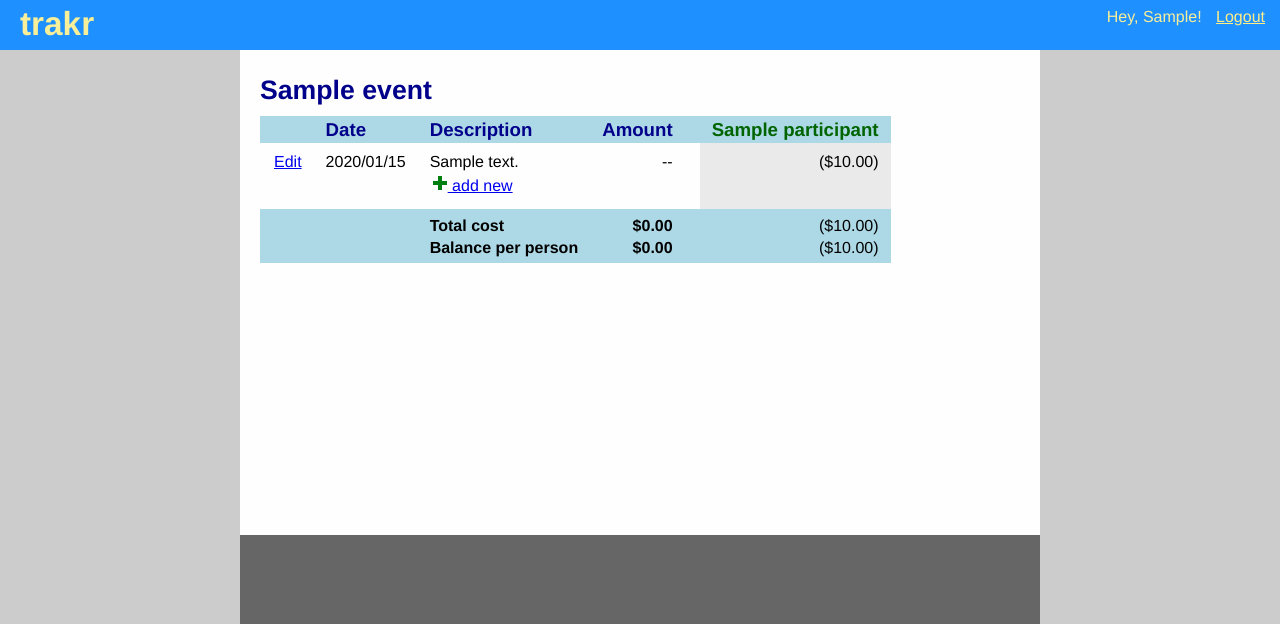
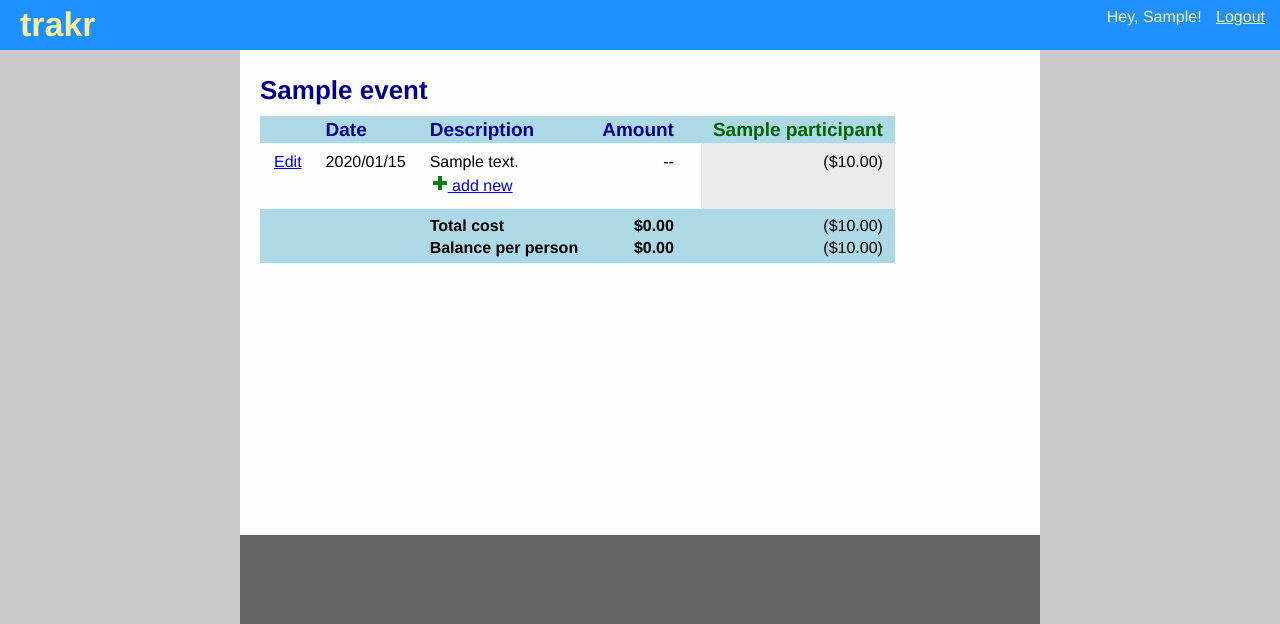
Before and after one commit to paulkore/moneytracker, a Django app: a page that uses moneytracker/templates/base.html in a window 1280 px wide. Shown: the top 624 px of the page. Run offline with Django 3.2, Linux system fonts and the light colour scheme; a user stored in the database is signed in; tables that the repository leaves empty hold one stand-in row (values such as "Sample post"); some libraries are stand-ins or nearby versions.

Commit message:
Convert all font sizes from "pt" to "px" units
This is done for consistency, as "px" is currently used throughout the
current design for dimensions. This may change, as responsive design is
implemented in the near future.

```diff
--- a/moneytracker/static/style.css
+++ b/moneytracker/static/style.css
@@ -5,7 +5,7 @@ body {
     margin: 0;
     background-color: #CCC;
     font-family: Helvetica, Arial, sans-serif;
-    font-size: 12pt;
+    font-size: 16px;
     font-weight: 400;
 }
 
@@ -23,7 +23,7 @@ body {
 #site-header #logo {
     float: left;
     margin: 5px 0 10px 20px;
-    font-size: 25pt;
+    font-size: 34px;
     font-weight: bold;
     color: #F7EF99;
 }
@@ -65,7 +65,7 @@ body {
 }
 
 .title {
-    font-size: 30pt;
+    font-size: 40px;
     font-weight: bold;
     text-align: center;
     padding-top: 10px;
@@ -75,7 +75,7 @@ body {
 }
 
 .sub-title {
-    font-size: 20pt;
+    font-size: 26px;
     font-weight: bold;
     color: darkblue;
     margin-bottom: 10px;
@@ -123,7 +123,7 @@ body {
 
 .records-header {
     min-height: 24px;
-    font-size: 14pt;
+    font-size: 19px;
     font-weight: bold;
     color: darkblue;
     background-color: lightblue;
```
